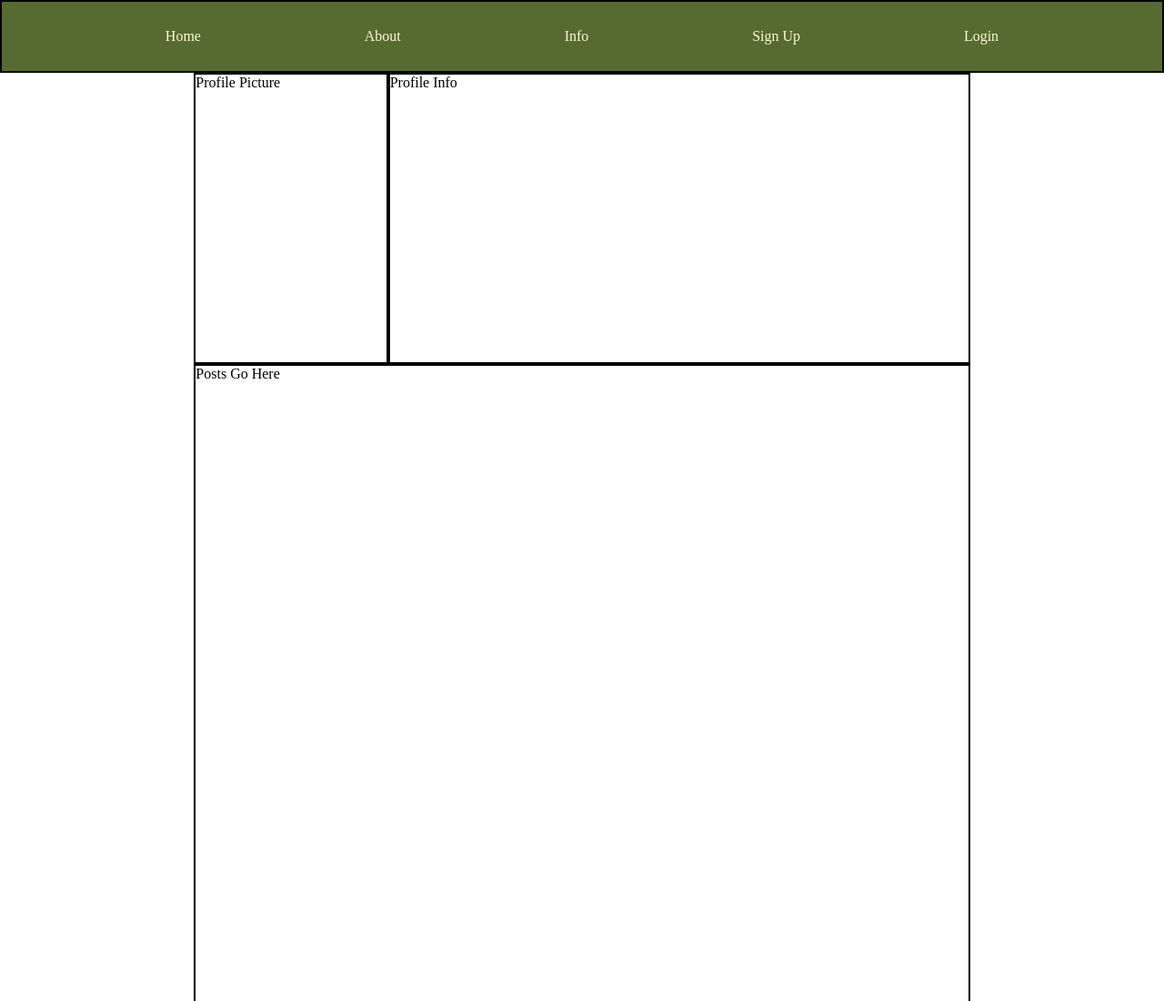
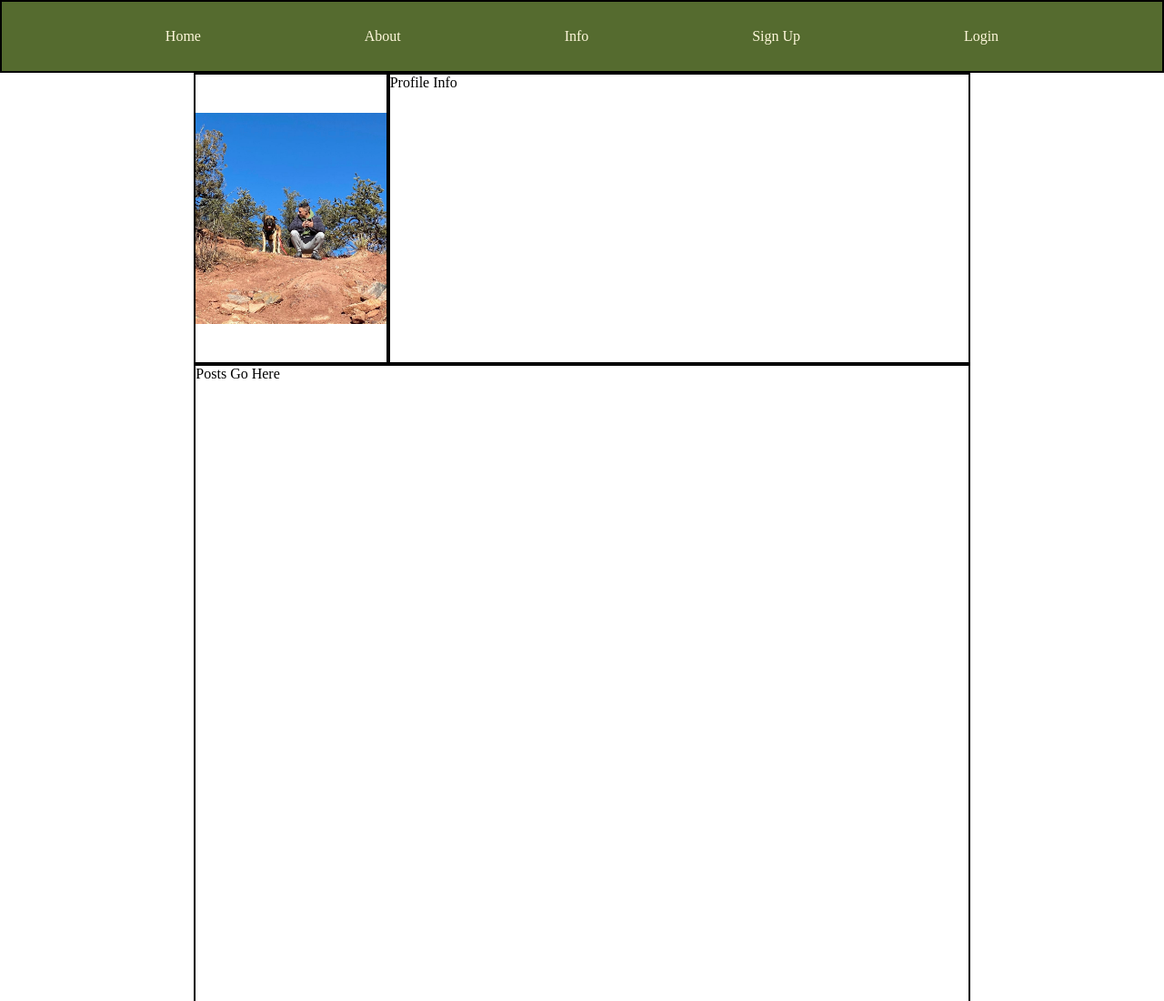
Before and after one commit to Andrew-Dupere/CSS_grid_demo, a plain HTML site: page Index.html in a window 1280 px wide. Shown: the top 1100 px of the page at 91% size. Drawn offline with Linux system fonts and the light colour scheme.

Commit message:
add pro pic

```diff
--- a/Index.html
+++ b/Index.html
@@ -19,7 +19,9 @@
 
         </div>
         <div class="prof-info area-border"> Profile Info </div>
-        <div class="prof-pic area-border"> Profile Picture </div>
+        <div class="prof-pic area-border">
+            <img src="koda.jpeg" alt="profile picture" id="profPic">
+             </div>
         <div class="posts area-border"> Posts Go Here</div>
 
     </div>
--- a/main.css
+++ b/main.css
@@ -50,8 +50,17 @@ a:hover{
 
 .prof-pic{
     grid-area:prof-pic;
+
+    display:flex;
+    align-items: center;
 }
 
 .posts{
     grid-area:posts;
 }
+
+#profPic{
+    width: 100%;
+    height: auto;
+    max-height: 100%;
+}
```
Also changed, not shown: koda.jpeg (added), selfie colorado.jpeg (added).
